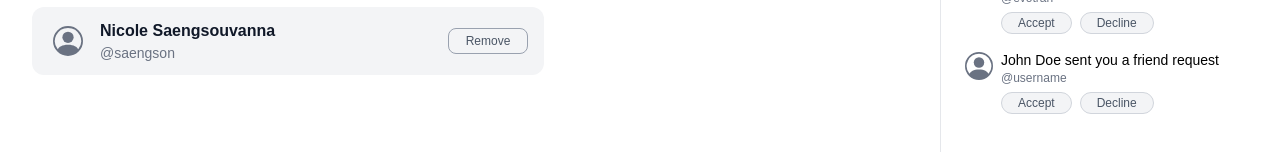
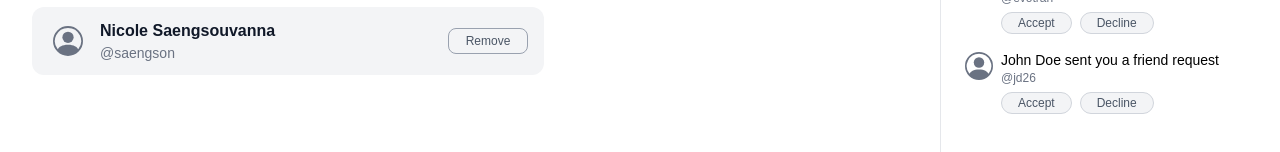
Before and after one commit to AllyBeary/uci-inf124-sp26-naaa, a Next.js app in the folder meet/: page /friends in a window 1280 px wide. Shown: the part 364-516 px from the top of the page. Built offline with nearby package versions, Linux system fonts and the light colour scheme.

Commit message:
adding users to sent requests

```diff
--- a/meet/app/friends/page.tsx
+++ b/meet/app/friends/page.tsx
@@ -24,18 +24,7 @@ const initialFriends = [
 const otherUsers = [
   {
     name: "Ziv Hadar",
-    username: "username"
-  }
-];
-
-const sentRequests = [
-  {
-    name: "Anver Chou",
-    username: "anverc"
-  },
-  {
-    name: "Jane Doe",
-    username: "username"
+    username: "zivh"
   }
 ];
 
@@ -46,7 +35,7 @@ const activity = [
   },
   {
     name: "John Doe",
-    username: "username"
+    username: "jd26"
   }
 ]
 
@@ -69,7 +58,7 @@ function NavBar() {
   );
 }
 
-function SideBar()
+function SideBar({ sentRequests }: { sentRequests: { name: string; username: string }[] })
 {
     return (
         <aside className="w-85 shrink-0 border-l border-gray-200 p-6">
@@ -127,6 +116,24 @@ export default function FriendsPage() {
   const [friends, setFriends] = useState(initialFriends);
   const [showModal, setShowModal] = useState(false);
   const [searchValue, setSearchValue] = useState("");
+  const [sentRequests, setSentRequests] = useState([
+    {
+      name: "Anver Chou",
+      username: "anverc"
+    },
+    {
+      name: "Jane Doe",
+      username: "username"
+    }
+  ]);
+
+  const sendFriendRequest = (user: { name: string; username: string }) => {
+    setSentRequests((prev) => {
+      // prevent duplicates
+      if (prev.some((u) => u.username === user.username)) return prev;
+      return [...prev, user];
+    });
+  };
 
   const removeFriend = (username: string) => {
     setFriends((prev) => prev.filter((f) => f.username !== username));
@@ -180,18 +187,26 @@ export default function FriendsPage() {
                         </div>
                         {searchResults.length > 0 && (
                           <ul className="mt-2 space-y-1">
-                            {searchResults.map((user) => (
+                            {searchResults.map((user) => {
+                              const isSent = sentRequests.some((u) => u.username === user.username);
+
+                              return (
                                 <li key={user.username} className="flex items-center gap-2 px-2 py-2 rounded-lg bg-gray-100">
                                   <BsPersonCircle size={28} className="text-gray-500 shrink-0" />
                                   <div className="flex-1 min-w-0">
                                     <p className="text-sm font-semibold text-gray-900 truncate">{user.name}</p>
                                     <p className="text-xs text-gray-500 truncate">@{user.username}</p>
                                   </div>
-                                <button className="shrink-0 w-15 py-1 border border-gray-400 text-xs text-gray-600 rounded-lg">
-                                  + Add
+                                  <button
+                                    onClick={() => sendFriendRequest(user)}
+                                    disabled={isSent}
+                                    className="shrink-0 w-15 py-1 border border-gray-400 text-xs rounded-lg
+                                      disabled:opacity-50 disabled:cursor-not-allowed"
+                                  >
+                                    {isSent ? "Sent" : "+ Add"}
                                   </button>
-                              </li>
-                            ))}
+                                </li>);
+                            })}
                           </ul>
                         )}
                       </div>
@@ -227,7 +242,7 @@ export default function FriendsPage() {
               ))}
             </ul>
           </div>
-          <SideBar />
+          <SideBar sentRequests={sentRequests}/>
         </div>
     </div>
 );}
```
Lines whose indentation alone changed are shown as unchanged.
